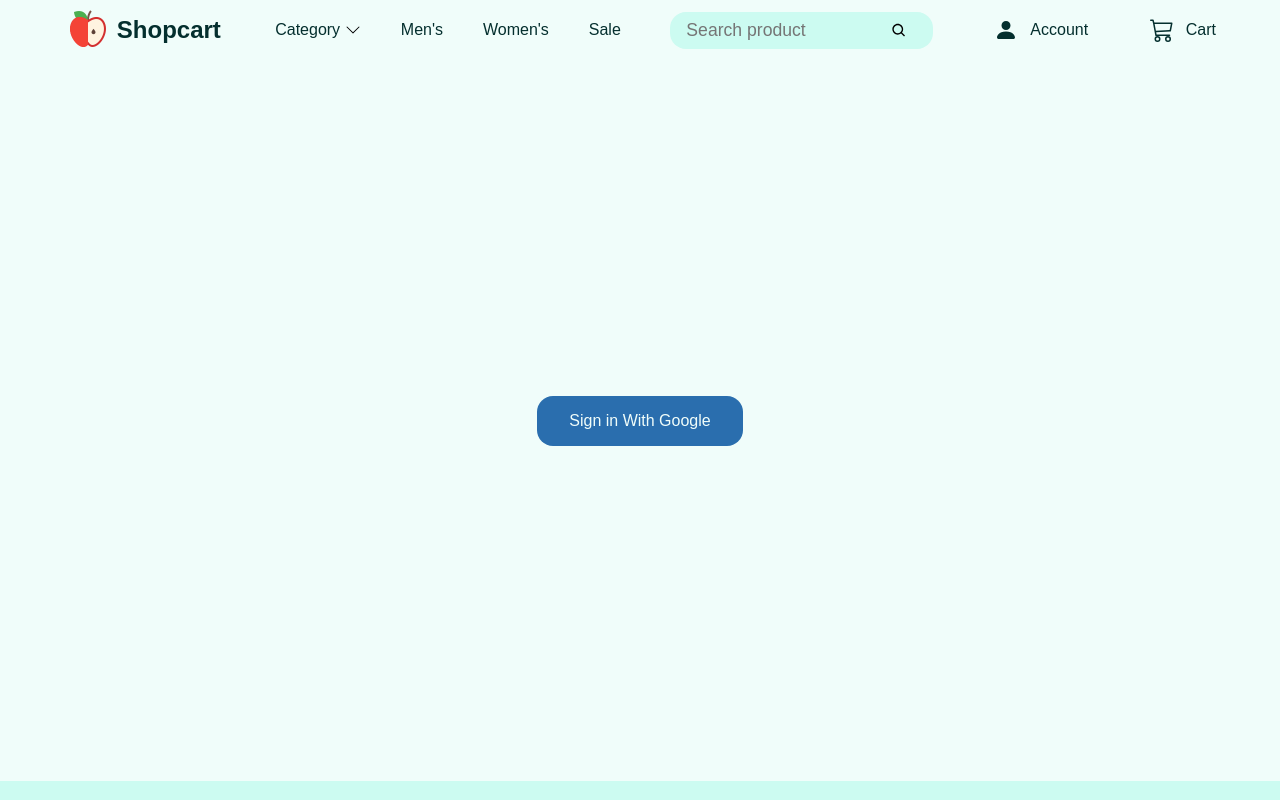
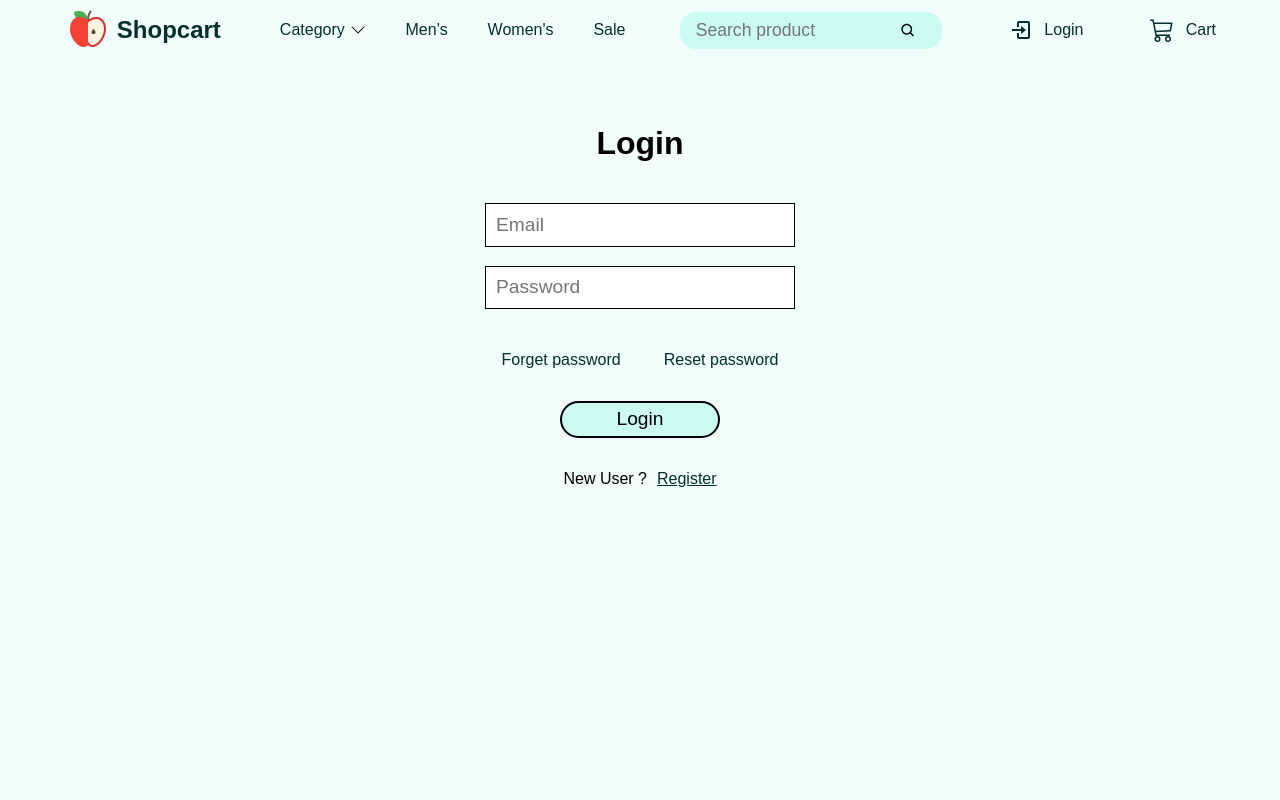
Before and after one commit to 9ovindyadav/e-commerce, a React app in the folder frontend/: page /login in a window 1280 px wide. Shown: the top 800 px of the page. Built offline with nearby package versions, Linux system fonts and the light colour scheme; the HTML template or start-up script is replaced by a standard one.

Commit message:
login & regiter page

```diff
--- a/frontend/src/App.jsx
+++ b/frontend/src/App.jsx
@@ -5,6 +5,7 @@ import { Footer } from "./Layout/Footer"
 import { Cloths } from "./Pages/Cloths"
 import { Product } from "./Pages/Product-details"
 import { Login } from "./Pages/Login"
+import { Register } from "./Pages/Register"
 
 function App() {
 
@@ -16,6 +17,7 @@ function App() {
           <Route path="/cloths" element={<Cloths/>}/>
           <Route path="/product/:id" element={<Product/>}/>
           <Route path="/login" element={<Login/>}/>
+          <Route path="/register" element={<Register/>}/>
         </Routes>
         <Footer/>
    </BrowserRouter>
--- a/frontend/src/Layout/Navbar.jsx
+++ b/frontend/src/Layout/Navbar.jsx
@@ -6,7 +6,7 @@ import { Link } from "react-router-dom";
 import { useState } from "react";
 
 const user = {
-  id:"4726943865"
+  // id:"4726943865"
 };
 export const Navbar = () => {
 
@@ -14,6 +14,9 @@ export const Navbar = () => {
 
   const clickHandler = () =>{
     setShow(true);
+    if(show){
+      setShow(false);
+    }
   }
 
   return (
--- a/frontend/src/Pages/Login.jsx
+++ b/frontend/src/Pages/Login.jsx
@@ -1,9 +1,20 @@
+import { Link } from "react-router-dom"
 import "../sass/login.scss"
 
 export const Login = () => {
   return (
-<div className="login">
-<button>Sign in With Google</button>
+<div className="container">
+<form action="">
+    <h1>Login</h1>
+    <input type="text" placeholder="Email"/>
+    <input type="password" placeholder="Password" />
+    <div>
+        <Link to={"/forget-password"}>Forget password</Link>
+        <Link to={"/reset-password"}>Reset password</Link>
+    </div>
+    <button type="submit">Login</button>
+    <label>New User ? <Link to="/register">Register</Link></label>
+</form>
 </div>
   )
 }
--- /dev/null
+++ b/frontend/src/Pages/Register.jsx
@@ -0,0 +1,18 @@
+import { Link } from "react-router-dom"
+import "../sass/login.scss"
+
+
+export const Register = () => {
+  return (
+    <div className="container">
+<form action="">
+    <h1>Register</h1>
+    <input type="text" placeholder="Full name" />
+    <input type="email" placeholder="Email"/>
+    <input type="password" placeholder="Password" />
+    <button className="btn-register" type="submit">Submit</button>
+    <label>Already registered ? <Link to="/login">Login</Link></label>
+</form>
+</div>
+  )
+}
--- a/frontend/src/sass/login.scss
+++ b/frontend/src/sass/login.scss
@@ -1,21 +1,59 @@
-.login{
-    height: 90vh;
+.container{
      display: flex;
      justify-content: center;
+
+     min-height: 100vh;
+}
+form{
+   display: flex;
+   flex-direction: column;
    align-items: center;
+   width: 20em;
+   margin: 2em;
 
+   h1{
+    margin: 1em 0;
+   }
+   input{
+    font-size: 1.2em;
+    padding: 0.5em;
+    outline: none;
+    margin: 0.5em 0;
+    width: 90%;
+    border: 1.5px solid black;
+   }
+   div{
+    display: flex;
+    justify-content: space-around;
+    margin: 2em 0;
+    width: 100%;
+   }
    button{
-        padding: 1em 2em;
-        border: none;
+    font-size: 1.2em;
+    padding: 0.3em;
+    width: 50%;
+    background-color: var(--bg-input);
     outline: none;
-        background-color: rgb(42, 110, 174);
-        color: var(--bg-white);
-        font-size: 1em;
+    border: 2px solid black;
     border-radius: 1em;
     cursor: pointer;
-        transition-duration: 0.5s;
+    transition-duration: 0.4s;
    }
    button:active{
     transform: scale(0.9);
    }
+
+   label{
+    display: flex;
+    gap: 10px;
+    margin-top: 2em;
+
+    a{
+        text-decoration: underline;
     }
+   }
+}
+
+.btn-register{
+    margin: 1em;
+}
```
Lines whose indentation alone changed are shown as unchanged.
